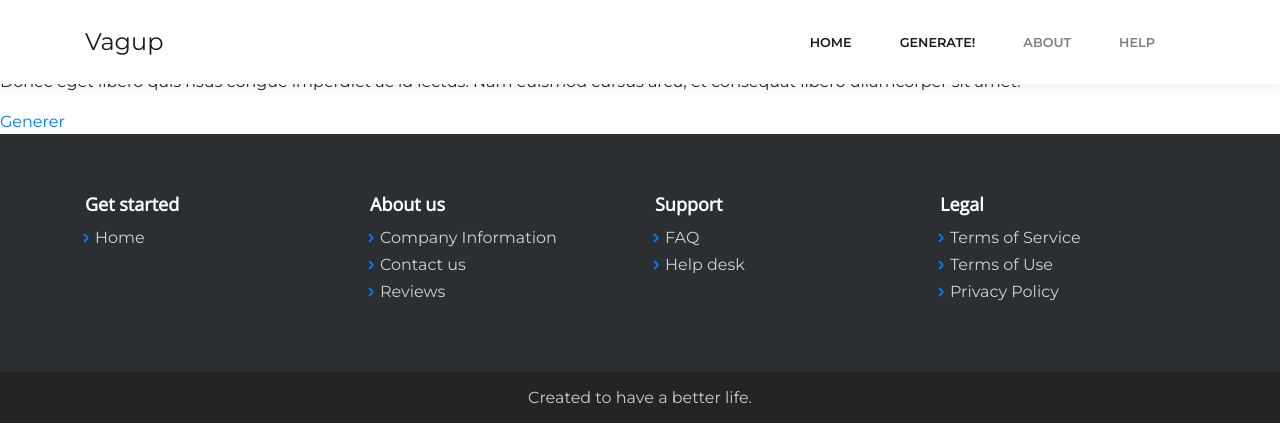
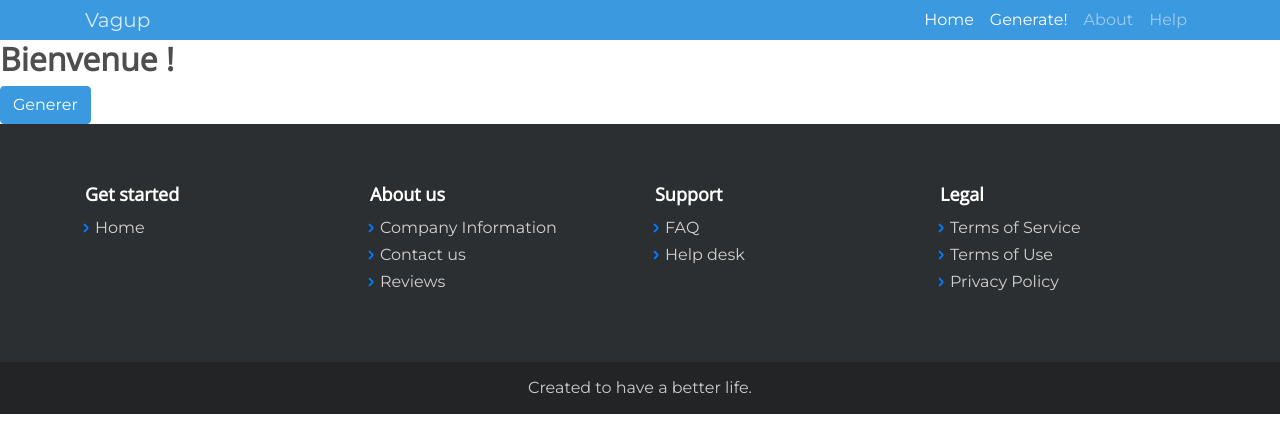
Before and after one commit to aguillement/vagup, a Django app: page /generator/ in a window 1280 px wide. Shown: the top 423 px of the page. Run offline with Django 3.2, Linux system fonts and the light colour scheme; some libraries are stand-ins or nearby versions; some web fonts are replaced.

Commit message:
download button working + fix template

```diff
--- a/src/vagup/generator/templates/generator/generate.html
+++ b/src/vagup/generator/templates/generator/generate.html
@@ -2,12 +2,6 @@
 {% block title %}Generator{% endblock %}
 {% block content %}
 <h2>Bienvenue !</h2>
-<p>
-    Lorem ipsum dolor sit amet, consectetur adipiscing elit. Donec rhoncus
-    massa non tortor. Vestibulum diam diam, posuere in viverra in,
-    ullamcorper et libero. Donec eget libero quis risus congue imperdiet ac
-    id lectus. Nam euismod cursus arcu, et consequat libero ullamcorper sit
-    amet.
-</p>
-<a href="{% url 'generated' %}">Generer</a>
+
+<a class="btn btn-info" href="{% url 'generated' %}">Generer</a>
 {% endblock %}
--- a/src/vagup/generator/views.py
+++ b/src/vagup/generator/views.py
@@ -1,4 +1,5 @@
 import os
+import csv
 
 from django.conf import settings
 from django.http import HttpResponse
@@ -16,9 +17,12 @@ def generator(request):
 
 
 def generated(request):
-    filename = "./views.py"
-    with open(filename, 'rb') as f:
-        response = HttpResponse(f.read(), content_type='application/text')
-        response['Content-Disposition'] = 'attachment; filename=' + filename
-        response['Content-Type'] = 'application/text; charset=utf-8'
-        return response
+    u"""User clicked on generate, get form and generate Vagrantfile."""
+
+    response = HttpResponse(content_type='text')
+    response['Content-Disposition'] = 'attachment; filename="Vagrantfile"'
+
+    response.write("First row" + "\n")
+    response.write("Second row")
+
+    return response
--- /dev/null
+++ b/src/vagup/static/css/custom_styles.css
@@ -0,0 +1,18 @@
+/* change the background color */
+.navbar-custom {
+    background-color: #3B99E0;
+}
+/* change the brand and text color */
+.navbar-custom .navbar-brand,
+.navbar-custom .navbar-text {
+    color: rgba(255,255,255,.8);
+}
+/* change the link color */
+.navbar-custom .navbar-nav .nav-link {
+    color: rgba(255,255,255,.5);
+}
+/* change the color of active or hovered links */
+.navbar-custom .nav-item.active .nav-link,
+.navbar-custom .nav-item:hover .nav-link {
+    color: #ffffff;
+}
--- a/src/vagup/templates/base.html
+++ b/src/vagup/templates/base.html
@@ -12,19 +12,20 @@
     <link rel="stylesheet" href="https://fonts.googleapis.com/css?family=Droid+Serif">
     <link rel="stylesheet" href="https://fonts.googleapis.com/css?family=Open+Sans">
     <link rel="stylesheet" href="https://fonts.googleapis.com/css?family=Roboto:300,400,500,700">
+    <link rel="stylesheet" href="{% static 'css/custom_styles.css' %}">
     <link rel="stylesheet" href="{% static 'css/styles.min.css' %}">
 </head>
 
 <body>
-    <nav class="navbar navbar-light navbar-expand-lg fixed-top bg-white clean-navbar">
+    <nav class="navbar navbar-fixed-top navbar-expand-md navbar-dark navbar-custom py-0">
         <div class="container"><a class="navbar-brand logo" href="{% url 'index' %}">Vagup</a><button class="navbar-toggler" data-toggle="collapse" data-target="#navcol-1"><span class="sr-only">Toggle navigation</span><span class="navbar-toggler-icon"></span></button>
             <div class="collapse navbar-collapse"
                 id="navcol-1">
                 <ul class="nav navbar-nav ml-auto">
                     <li class="nav-item" role="presentation"><a class="nav-link active" href="{% url 'index' %}">Home</a></li>
                     <li class="nav-item" role="presentation"><a class="nav-link active" href="{% url 'generator' %}">Generate!</a></li>
-                    <li class="nav-item" role="presentation"><a class="nav-link" href="features.html">About</a></li>
-                    <li class="nav-item" role="presentation"><a class="nav-link" href="pricing.html">Help</a></li>
+                    <li class="nav-item" role="presentation"><a class="nav-link" href="#">About</a></li>
+                    <li class="nav-item" role="presentation"><a class="nav-link" href="#">Help</a></li>
                 </ul>
             </div>
         </div>
```
